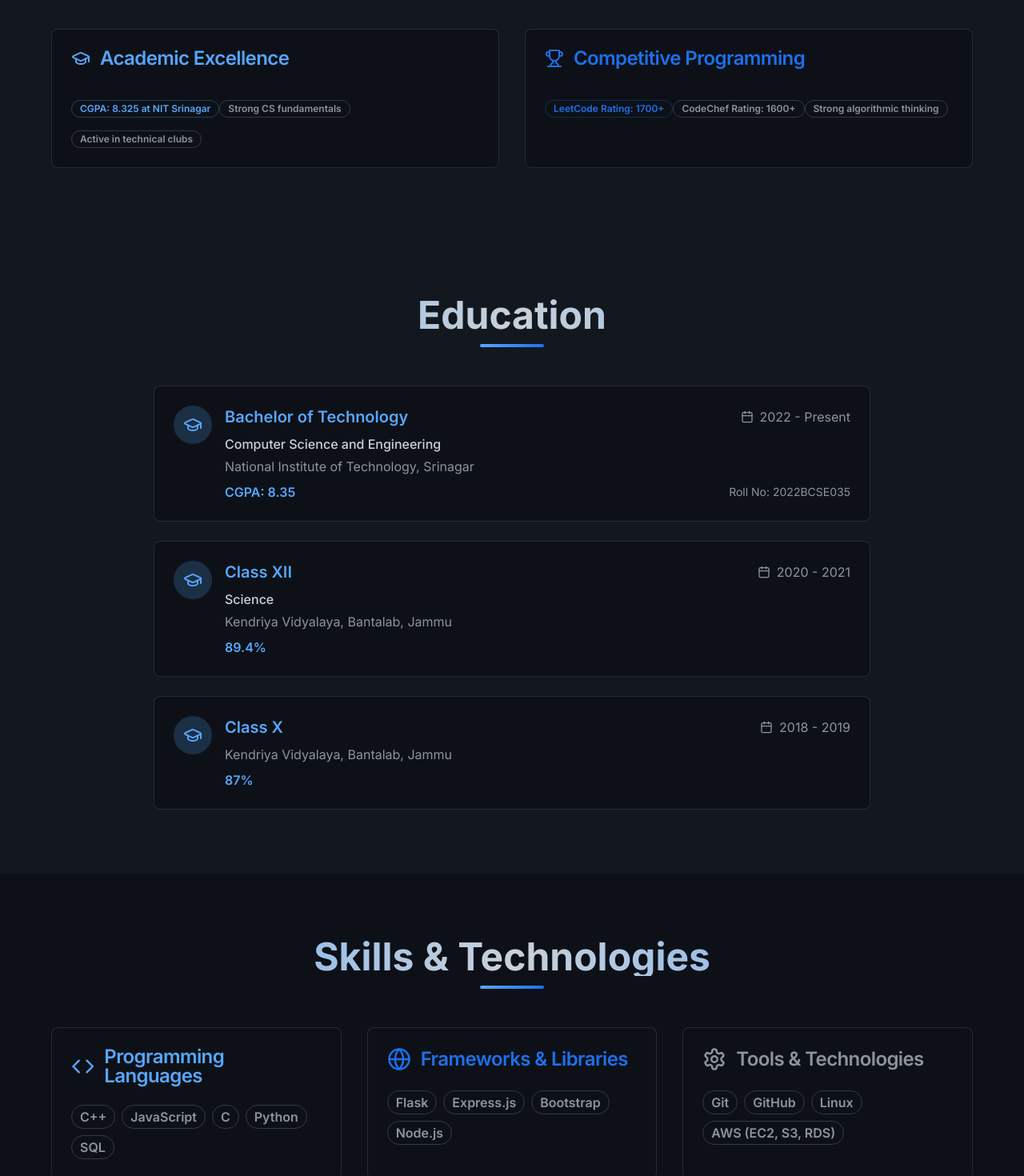
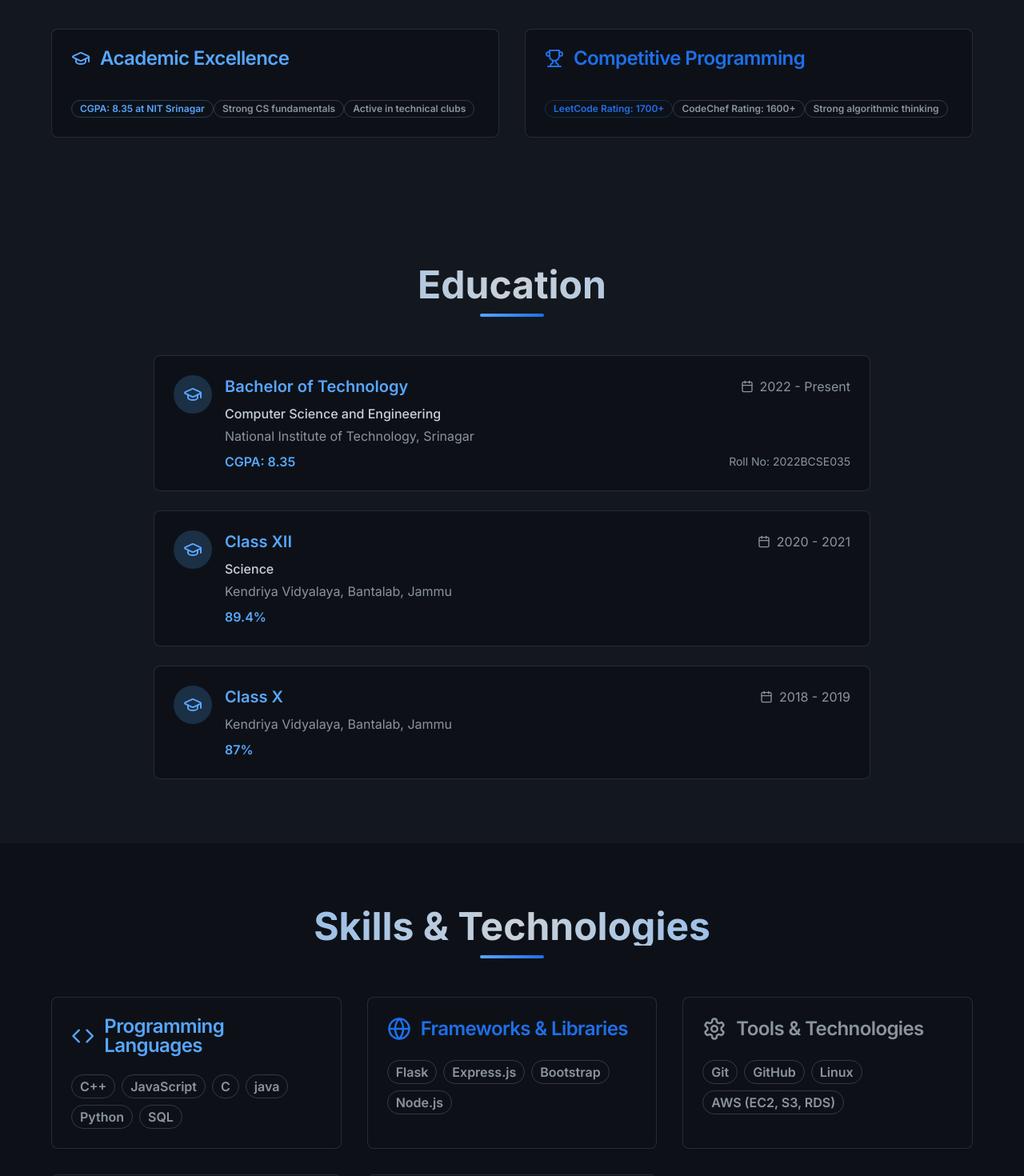
Before and after one commit to Deepak6204/deepakydv.me, a React (Vite) app: page / in a window 1280 px wide. Shown: the part 1360-2830 px from the top of the page at 80% size. Built offline with nearby package versions, Linux system fonts and the light colour scheme.

Commit message:
minor changes

```diff
--- a/package.json
+++ b/package.json
@@ -1,5 +1,5 @@
 {
-  "name": "deepahydv.me",
+  "name": "deepakydv.me",
   "homepage": "https://deepakydv.github.io/my-portfolio",
   "private": true,
   "version": "0.0.0",
--- a/src/components/About.tsx
+++ b/src/components/About.tsx
@@ -88,7 +88,7 @@ const About = () => {
               <CardContent>
                 <div className="space-y-4">
                   <Badge variant="outline" className="border-cyan-blue/30 text-cyan-blue">
-                    CGPA: 8.325 at NIT Srinagar
+                    CGPA: 8.35 at NIT Srinagar
                   </Badge>
                   <Badge variant="outline" className="border-slate-gray/30 text-slate-gray">
                     Strong CS fundamentals
--- a/src/components/Skills.tsx
+++ b/src/components/Skills.tsx
@@ -8,7 +8,7 @@ const Skills = () => {
     {
       title: "Programming Languages",
       icon: Code,
-      skills: ["C++", "JavaScript", "C", "Python", "SQL"],
+      skills: ["C++", "JavaScript", "C", "java", "Python", "SQL"],
       color: "cyan-blue"
     },
     {
```
Also changed, not shown: 2 other files (tests, documents, lock files or other folders).
